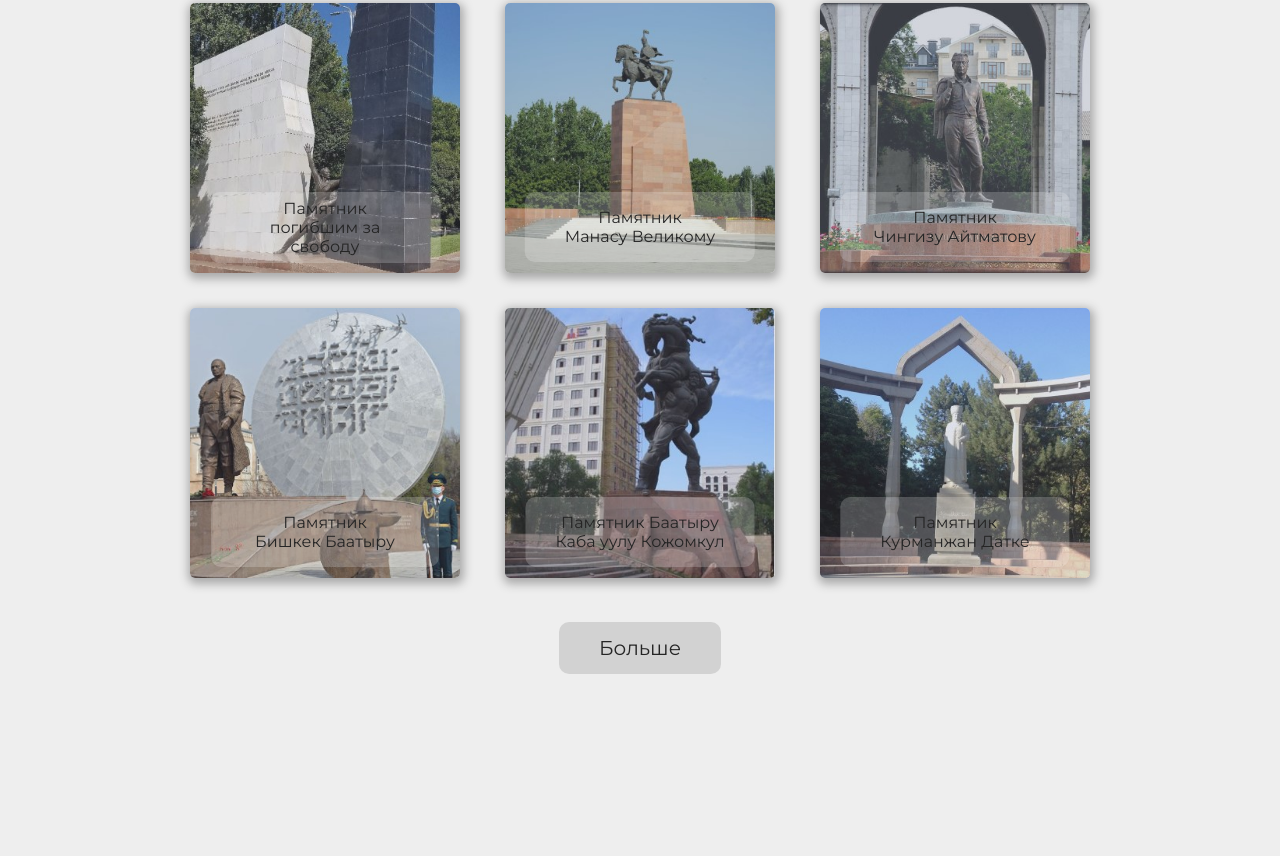
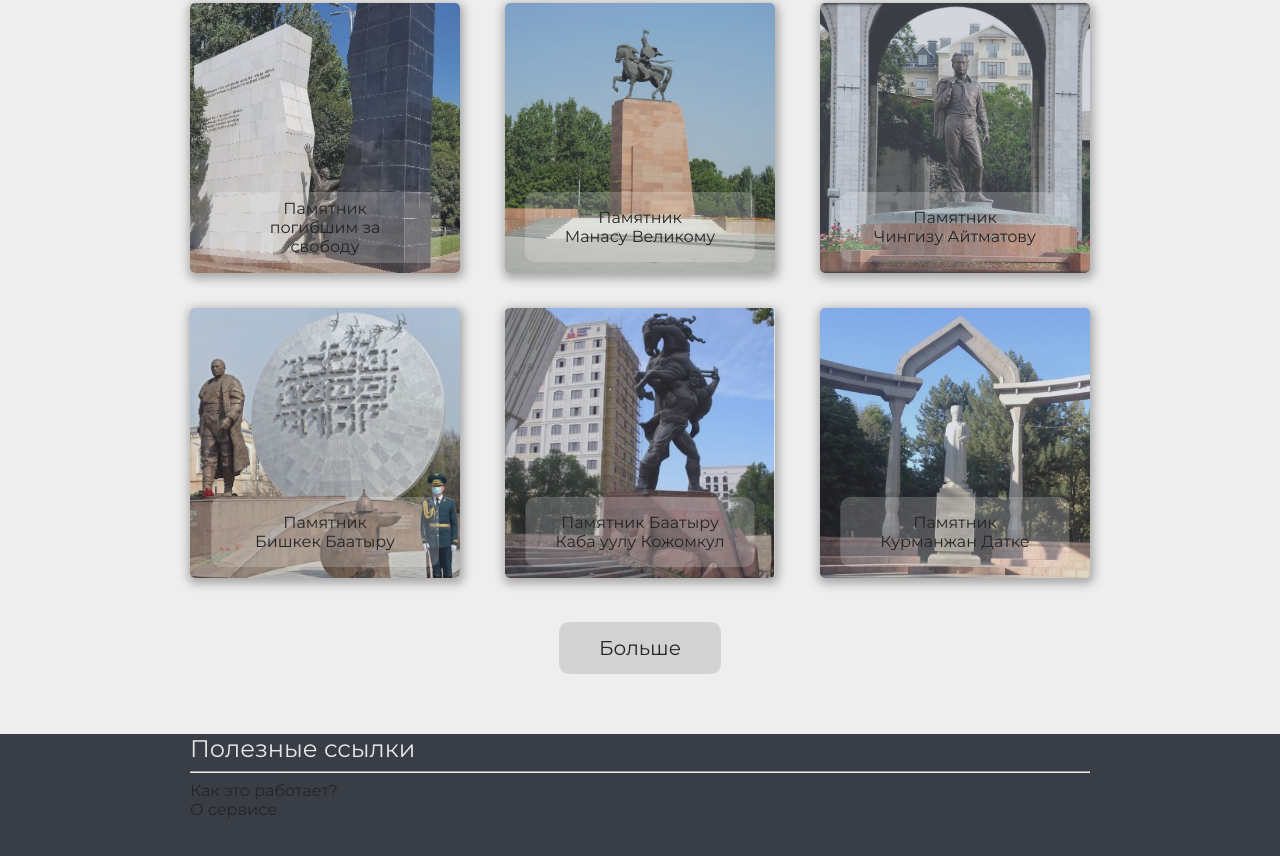
Before and after one commit to ErmekZhumagulov/course-project, a plain HTML site: page index.html in a window 1280 px wide. Shown: the part 814-1670 px from the top of the page. Before the commit the page ends 1548 px from the top, so only its background shows below. Drawn offline with Linux system fonts and the light colour scheme.

Commit message:
adding footer

```diff
--- a/index.html
+++ b/index.html
@@ -123,7 +123,14 @@
     </section>
     <footer class="footer">
         <div class="container">
-
+            <div class="footer-flex">
+                <div class="usefull-links">
+                    <p class="heading-text-1">Полезные ссылки</p>
+                    <hr>
+                    <p>Как это работает?</p>
+                    <p>О сервисе</p>
+                </div>
+            </div>
         </div>
     </footer>
 
--- a/style.css
+++ b/style.css
@@ -369,3 +369,13 @@ nav {
 .btn-card-6 {
     margin-top: -85px;
 }
+
+.footer {
+    height: 350px;
+    background-color: #393E46;
+}
+
+.heading-text-1 {
+    color: rgb(230, 230, 230);
+    font-size: 24px;
+}
```
